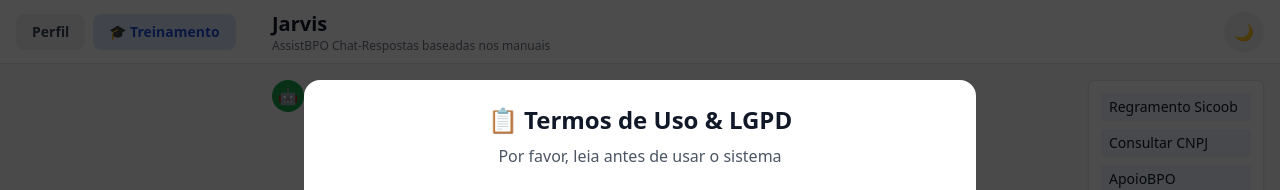
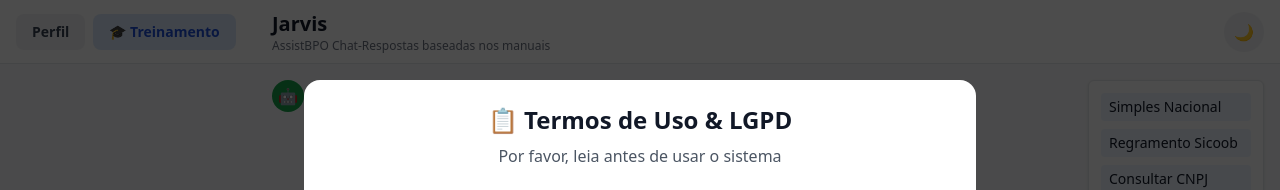
Before and after one commit to Edblas/AssistBPO, a React (Vite) app in the folder AssistBPO-Web/frontend/: page / in a window 1280 px wide. Shown: the top 190 px of the page. Built offline with nearby package versions, Linux system fonts and the light colour scheme.

Commit message:
feat: add Simples Nacional link to SideMenu

```diff
--- a/AssistBPO-Web/frontend/src/components/layout/SideMenu.jsx
+++ b/AssistBPO-Web/frontend/src/components/layout/SideMenu.jsx
@@ -3,6 +3,14 @@ import React from 'react'
 export function SideMenu({ setView, toggleDarkMode, dark }) {
   return (
     <div className="fixed top-20 right-4 w-44 bg-white dark:bg-gray-800 border rounded-md p-3 space-y-2 shadow z-40">
+      <a
+        href="https://www8.receita.fazenda.gov.br/simplesnacional/aplicacoes.aspx?id=21"
+        target="_blank"
+        rel="noreferrer"
+        className="block text-sm px-2 py-1 rounded bg-blue-50 dark:bg-gray-700"
+      >
+        Simples Nacional
+      </a>
       <a
         href="https://grupometa-my.sharepoint.com/:o:/r/personal/mauricio_konig_meta_com_br/_layouts/15/Doc.aspx?sourcedoc=%7Bc25ac0fa-50eb-4c80-a819-1cd9d982f327%7D&action=view&wd=target(RENDA%20PJ.one%7C12361420-7a37-41e0-950d-97ea5c687924%2FSimples%20Nacional%7Ca5dbd916-a336-4e5f-a5ca-d4bc7bdb2fb9%2F)&wdorigin=NavigationUrl"
         target="_blank"
```
